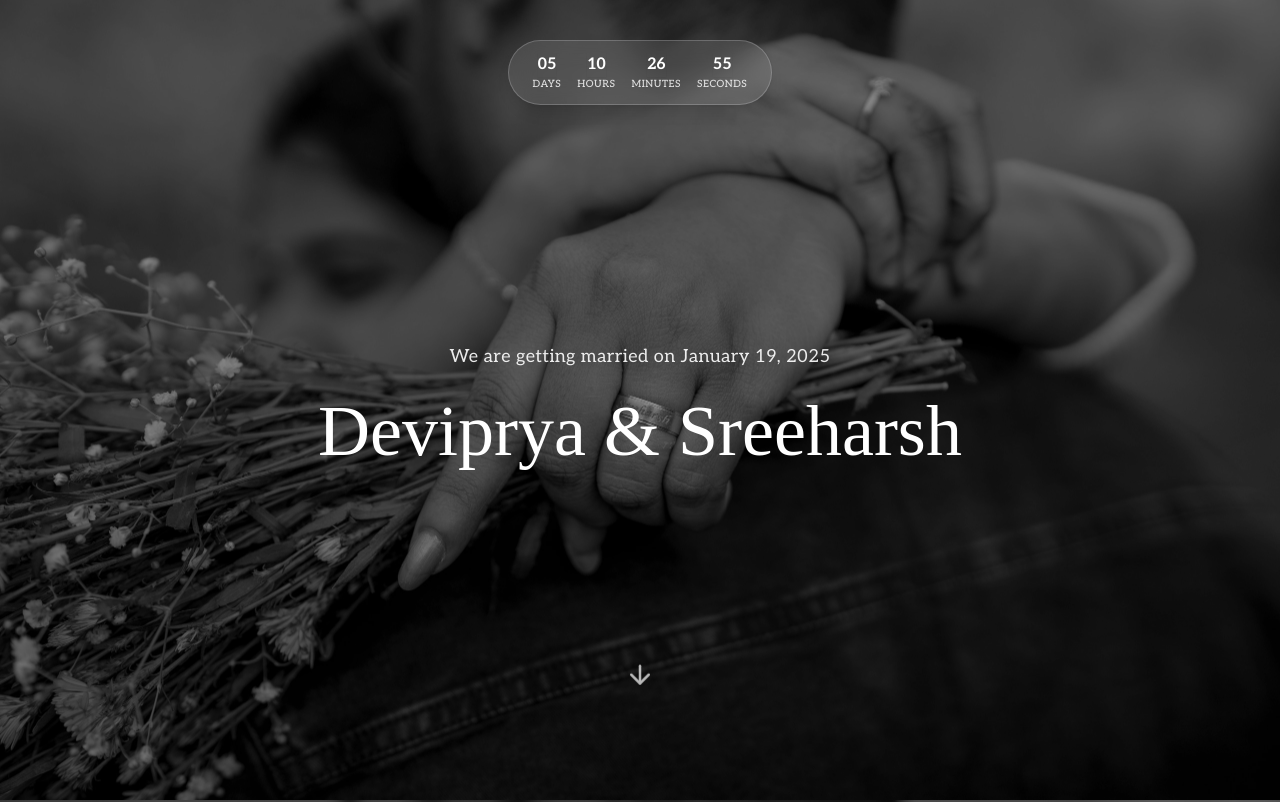
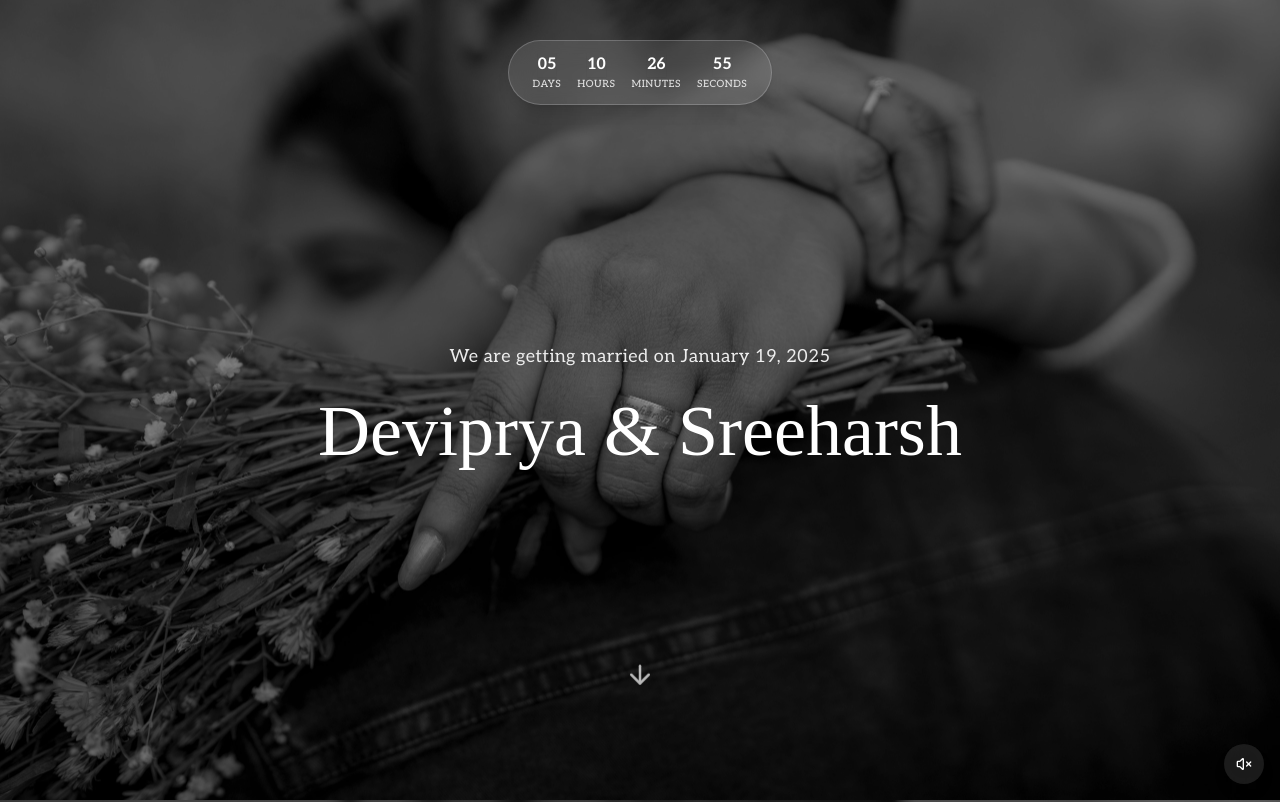
Before and after one commit to sreeharshrajan/my-wedding-invitation, a Next.js app: page / in a window 1280 px wide. Shown: the top 802 px of the page. Built offline with nearby package versions, Linux system fonts and the light colour scheme; no server answers; the database is empty.

Commit message:
Add MusicControl component and useBackgroundMusic hook for background music functionality

```diff
--- a/src/app/globals.css
+++ b/src/app/globals.css
@@ -108,3 +108,6 @@ body {
 section {
   scroll-snap-align: start;
 }
+.music-control {
+  z-index: 1000;
+}
--- a/src/app/layout.js
+++ b/src/app/layout.js
@@ -4,6 +4,7 @@ import { Aleo } from "next/font/google";
 import Loader from "@/components/ui/Loader";
 import { LoaderProvider } from "@/providers/LoaderProvider";
 import { NavigationLoader } from "@/components/ui/NavigationLoader";
+import MusicControl from "@/components/ui/MusicControl";
 
 const aleo = Aleo({
   weight: ["400", "500", "700"],
@@ -44,6 +45,7 @@ export default function RootLayout({ children }) {
           <Suspense fallback={<Loader />}>
             <NavigationLoader />
             {children}
+            <MusicControl />
           </Suspense>
         </LoaderProvider>
       </body>
--- /dev/null
+++ b/src/components/ui/MusicControl.js
@@ -0,0 +1,25 @@
+// components/MusicControl.js
+'use client';
+
+import { Volume2, VolumeX } from 'lucide-react';
+import useBackgroundMusic from '@/hooks/useBackgroundMusic';
+
+const MusicControl = () => {
+  const { isPlaying, toggleMusic } = useBackgroundMusic('/music/silent-conversations.mp3');
+
+  return (
+    <button
+      onClick={toggleMusic}
+      className="fixed bottom-4 music-control right-4 p-3 bg-white/10 backdrop-blur-lg rounded-full hover:bg-white/20 transition-colors shadow-lg focus:outline-none focus:ring-1 focus:ring-gray-600 focus:ring-opacity-50 disabled:opacity-50 disabled:cursor-not-allowed border-solid border-stone-900 outline-4"
+      aria-label={isPlaying ? 'Mute background music' : 'Play background music'}
+    >
+      {isPlaying ? (
+        <Volume2 size={16} className=" text-white" />
+      ) : (
+          <VolumeX size={16} className=" text-white" />
+      )}
+    </button>
+  );
+};
+
+export default MusicControl;
--- /dev/null
+++ b/src/hooks/useBackgroundMusic.js
@@ -0,0 +1,42 @@
+// hooks/useBackgroundMusic.js
+'use client';
+
+import { useState, useEffect } from 'react';
+
+const useBackgroundMusic = (audioUrl) => {
+  const [audio, setAudio] = useState(null);
+  const [isPlaying, setIsPlaying] = useState(false);
+  const [mounted, setMounted] = useState(false);
+
+  useEffect(() => {
+    setMounted(true);
+    const audioElement = new Audio(audioUrl);
+    audioElement.loop = true;
+    setAudio(audioElement);
+
+    return () => {
+      audioElement.pause();
+      audioElement.src = '';
+    };
+  }, [audioUrl]);
+
+  const toggleMusic = () => {
+    if (!audio) return;
+
+    if (isPlaying) {
+      audio.pause();
+    } else {
+      audio.play().catch(error => console.log('Audio playback error:', error));
+    }
+    setIsPlaying(!isPlaying);
+  };
+
+  // Don't render anything until mounted on client
+  if (!mounted) {
+    return { isPlaying: false, toggleMusic: () => { } };
+  }
+
+  return { isPlaying, toggleMusic };
+};
+
+export default useBackgroundMusic;
```
Also changed, not shown: 1 other file (tests, documents, lock files or other folders).
